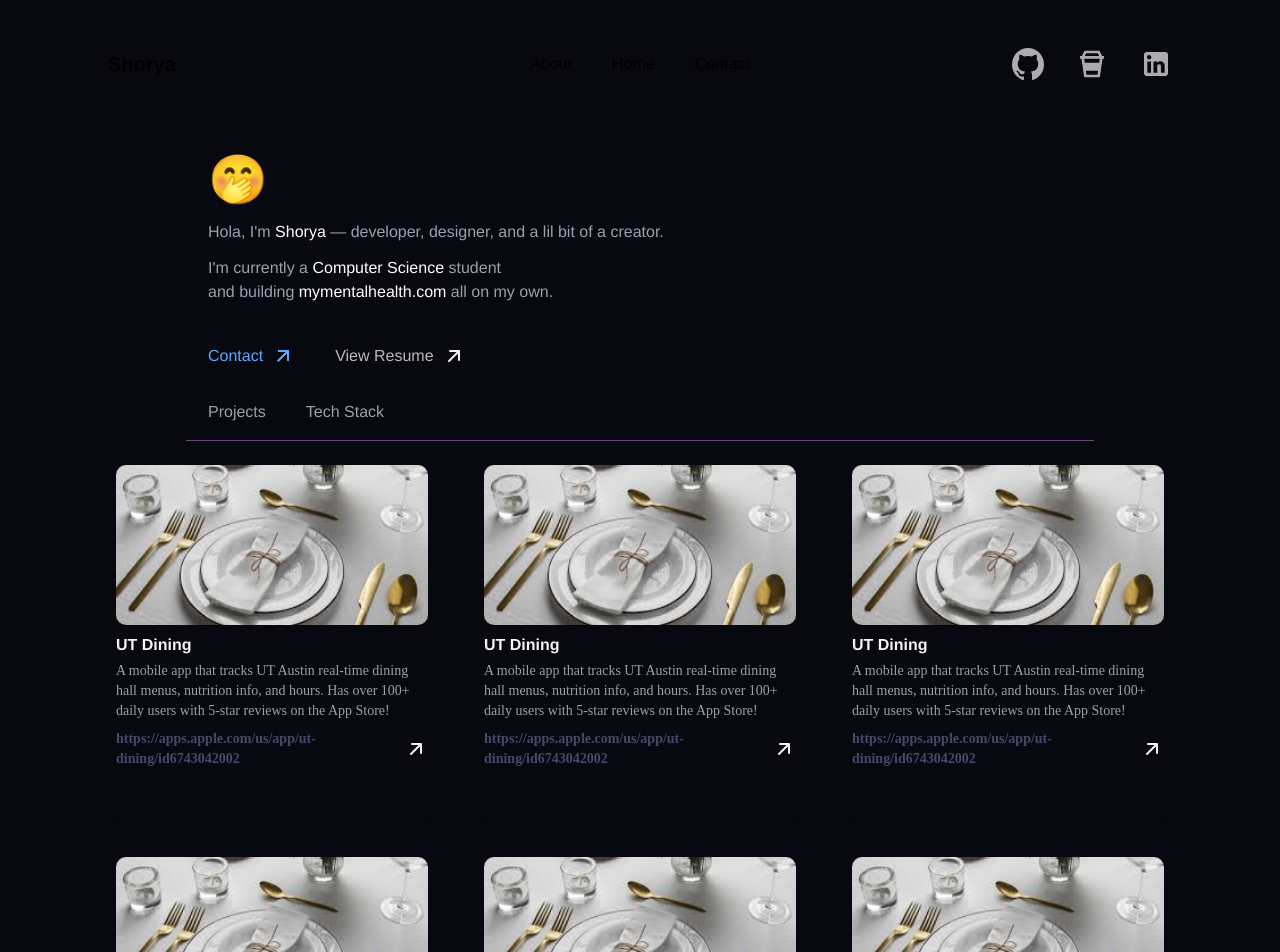
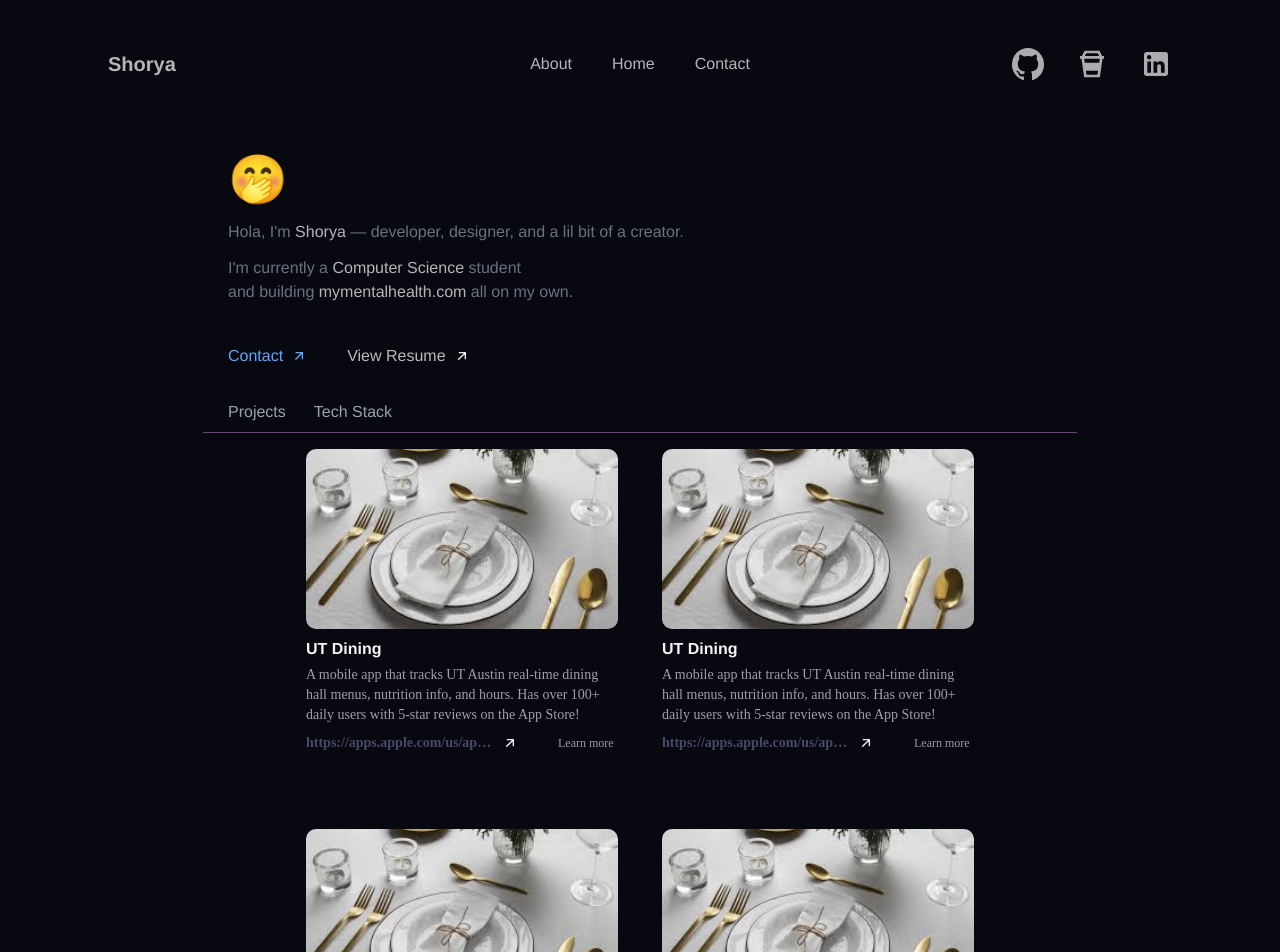
Before and after one commit to shoryax/github-certificate, a Next.js app: page / in a window 1280 px wide. Shown: the top 952 px of the page. Built offline with nearby package versions, Linux system fonts and the light colour scheme; a web font is replaced by a local one.

Commit message:
corrected the ellipse one

```diff
--- a/src/components/Body.tsx
+++ b/src/components/Body.tsx
@@ -9,8 +9,8 @@ export default async function Body() {
   const proj = data.allProjects;
 
   return (
-    <div className="">
-      <div className="flex gap-x-10 gap-y-4 px-6  mx-auto justify-center flex-wrap">
+    <div className="w-[77%] mx-auto">
+      <div className="flex gap-x-7 gap-y-1 px-6 mx-auto justify-center flex-wrap">
         {proj.map((project: any, id: number) => (
           <div
             key={`${project.title}-${id}`}
@@ -20,7 +20,7 @@ export default async function Body() {
             <img
               src={project.image || '/dining.jpeg'}
               alt={project.title}
-              className="w-full h-40 bg-white/10 rounded-[10px] object-cover transition-transform transition-filter duration-300 ease-in-out hover:scale-105 hover:brightness-90"
+              className="w-full h-45 bg-white/10 rounded-[10px] object-cover transition-transform transition-filter duration-300 ease-in-out hover:scale-105 hover:brightness-90"
             />
 
             <div
@@ -46,13 +46,22 @@ export default async function Body() {
                 href={project.link}
                 target="_blank"
                 rel="noopener noreferrer"
-                className="flex items-center gap-1"
+                className="flex items-center gap-1 max-w-xs"
               >
-                {project.link}
-                <img src="/arrow-up-right.svg" alt="external link" />
+                <span className="overflow-hidden whitespace-nowrap overflow-ellipsis block max-w-[60%]">
+                  {project.link}
+                </span>
+                <img
+                  src="/arrow-up-right.svg"
+                  className="w-4 h-4 flex-shrink-0"
+                  alt="external link"
+                />
+                <span className="text-white/60 text-xs font-normal ml-9">Learn more</span>
               </a>
+
             </div>
           </div>
+
         ))}
       </div>
     </div>
--- a/src/components/Footer.tsx
+++ b/src/components/Footer.tsx
@@ -1,10 +1,10 @@
 const Footer: React.FC = () => {
   return (
     <div id="contact">
-      <footer className="text-white py-16 relative" style={{ overflow: "hidden" }}>
-        <hr className="border-t mx-auto w-[71%] mb-7" style={{ color: "#684574" }} />
+      <footer className="text-white py-5 relative" style={{ overflow: "hidden" }}>
+        <hr className="border-t mx-auto w-[70%] mb-7" style={{ color: "#684574" }} />
 
-        <div className="text-center font-semibold text-xl mb-2">Let's get in touch</div>
+        <div className="text-center font-semibold text-xl mb-2 text-white/70">Let's get in touch</div>
 
         <div className="text-center text-sm text-[#BABABA] w-[75%] mx-auto mb-4">
           Feel free to send me a message using the form
--- a/src/components/Header.tsx
+++ b/src/components/Header.tsx
@@ -13,7 +13,7 @@ export default function Header() {
 
         {/* Clickable "Shorya" text */}
         <div
-          className="text-xl font-semibold cursor-pointer"
+          className="text-xl text-white/70 font-semibold cursor-pointer"
           onClick={() => setShowModel(true)}
         >
           Shorya
@@ -21,9 +21,9 @@ export default function Header() {
 
         <div className="absolute left-1/2 transform -translate-x-1/2 hidden md:flex">
           <nav className="flex space-x-10">
-            <a href="#home" className="cursor-pointer">About</a>
-            <a href="#home" className="cursor-pointer">Home</a>
-            <a href="#contact" className="cursor-pointer">Contact</a>
+            <a href="#home" className="cursor-pointer text-white/70">About</a>
+            <a href="#home" className="cursor-pointer text-white/70">Home</a>
+            <a href="#contact" className="cursor-pointer text-white/70">Contact</a>
           </nav>
         </div>
 
@@ -57,7 +57,7 @@ export default function Header() {
             <a href="https://www.github.com/shoryax/" target="_blank" rel="noopener noreferrer">
               <img src="/github.svg" alt="GitHub" className="w-8 h-8" />
             </a>
-            <a href="https://www.linkedin.com/in/shorya1/" target="_blank" rel="noopener noreferrer">
+            <a href="https://coff.ee/shoryavard0" target="_blank" rel="noopener noreferrer">
               <img src="/coffee.svg" alt="Coffee" className="w-8 h-8" />
             </a>
             <a href="https://www.linkedin.com/in/shorya1/" target="_blank" rel="noopener noreferrer">
--- a/src/components/Intro.tsx
+++ b/src/components/Intro.tsx
@@ -1,39 +1,39 @@
 export default function Intro() {
   return (
-    <div id="home" className="px-4 sm:px-8 lg:px-20 mx-auto">
-      <div className="sm:max-w-3xl rounded px-32">
+    <div id="home" className="px-3 sm:px-8 lg:px-20 mx-auto">
+      <div className="sm:max-w-3xl rounded px-32 mx-5">
         <div className="text-4xl sm:text-5xl mb-4">🤭</div>
 
-        <div className="text-gray-400 text-sm sm:text-base mb-3">
+        <div className="text-gray-500 text-sm sm:text-base mb-3">
           Hola, I'm{' '}
-          <span className="text-white font-medium">Shorya</span> — developer, designer, and a lil bit of a creator.
+          <span className="text-white/70 font-medium">Shorya</span> — developer, designer, and a lil bit of a creator.
         </div>
 
-        <div className="text-gray-400 w-full text-sm sm:text-base">
+        <div className="text-gray-500 w-full text-sm sm:text-base">
           I'm currently a{' '}
-          <span className="text-white font-medium">Computer Science</span> student
+          <span className="text-white/70 font-medium">Computer Science</span> student
           <div>
             and building{' '}
-            <span className="text-white font-medium">mymentalhealth.com</span> all on my own.
+            <span className="text-white/70 font-medium">mymentalhealth.com</span> all on my own.
           </div>
         </div>
       </div>
 
-      <div className="flex flex-col sm:flex-row items-start sm:items-center mt-10 space-y-4 sm:space-y-0 px-32 sm:space-x-10">
+      <div className="flex flex-col mx-5 sm:flex-row items-start sm:items-center mt-10 space-y-4 sm:space-y-0 px-32 sm:space-x-10">
         {/* Contact Button */}
         <div className="flex items-center cursor-pointer text-[#5AAAFF] hover:text-[#4794e0] transition-colors duration-200">
           Contact
-          <img src="/arr.svg" alt="arrow" className="ml-2" />
+          <img src="/arr.svg" alt="arrow" className="ml-2 w-4 h-4" />
         </div>
 
         {/* View Resume Button */}
         <div className="flex items-center cursor-pointer text-[#BABABA] hover:text-[#9f9f9f] transition-colors duration-200">
           View Resume
-          <img src="/arrow-up-right.svg" alt="arrow" className="ml-2" />
+          <img src="/arrow-up-right.svg" alt="arrow" className="ml-2 w-4 h-4" />
         </div>
       </div>
 
-      <div className="flex flex-col sm:flex-row sm:space-x-10 my-8 mb-2 px-32 text-gray-400 text-sm sm:text-base">
+      <div className="flex mx-5 flex-col sm:flex-row sm:space-x-7 my-8 mb-2 px-32 text-gray-400 text-sm sm:text-base">
         <div>Projects</div>
 
         <div className="flex items-center space-x-2 mt-2 sm:mt-0">
@@ -42,7 +42,7 @@ export default function Intro() {
         </div>
       </div>
 
-      <hr className="mx-auto w-[81%] my-4" style={{ color: '#684574' }} />
+      <hr className="mx-auto w-[78%] my-2" style={{ color: '#684574' }} />
     </div>
   );
 }
```
